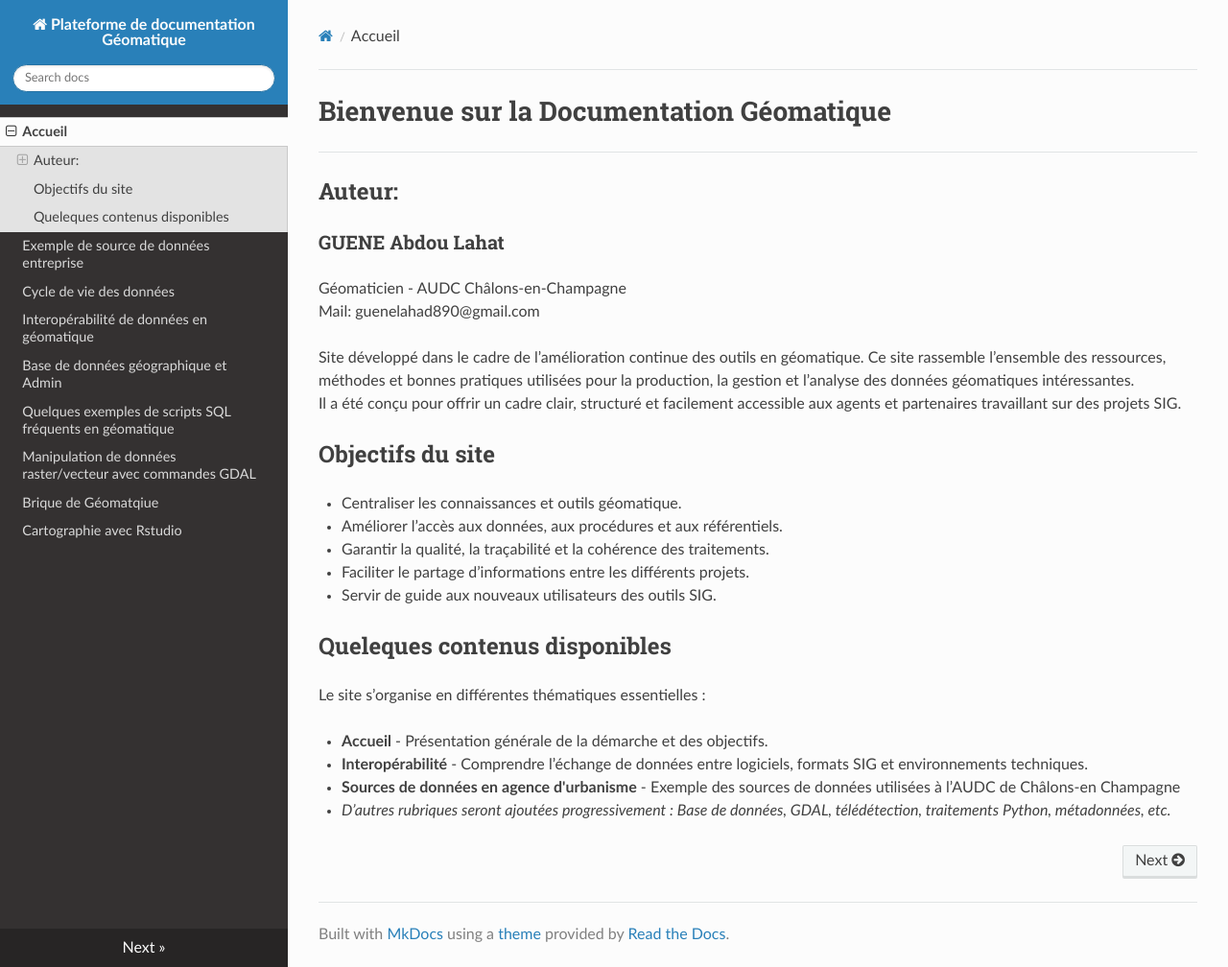
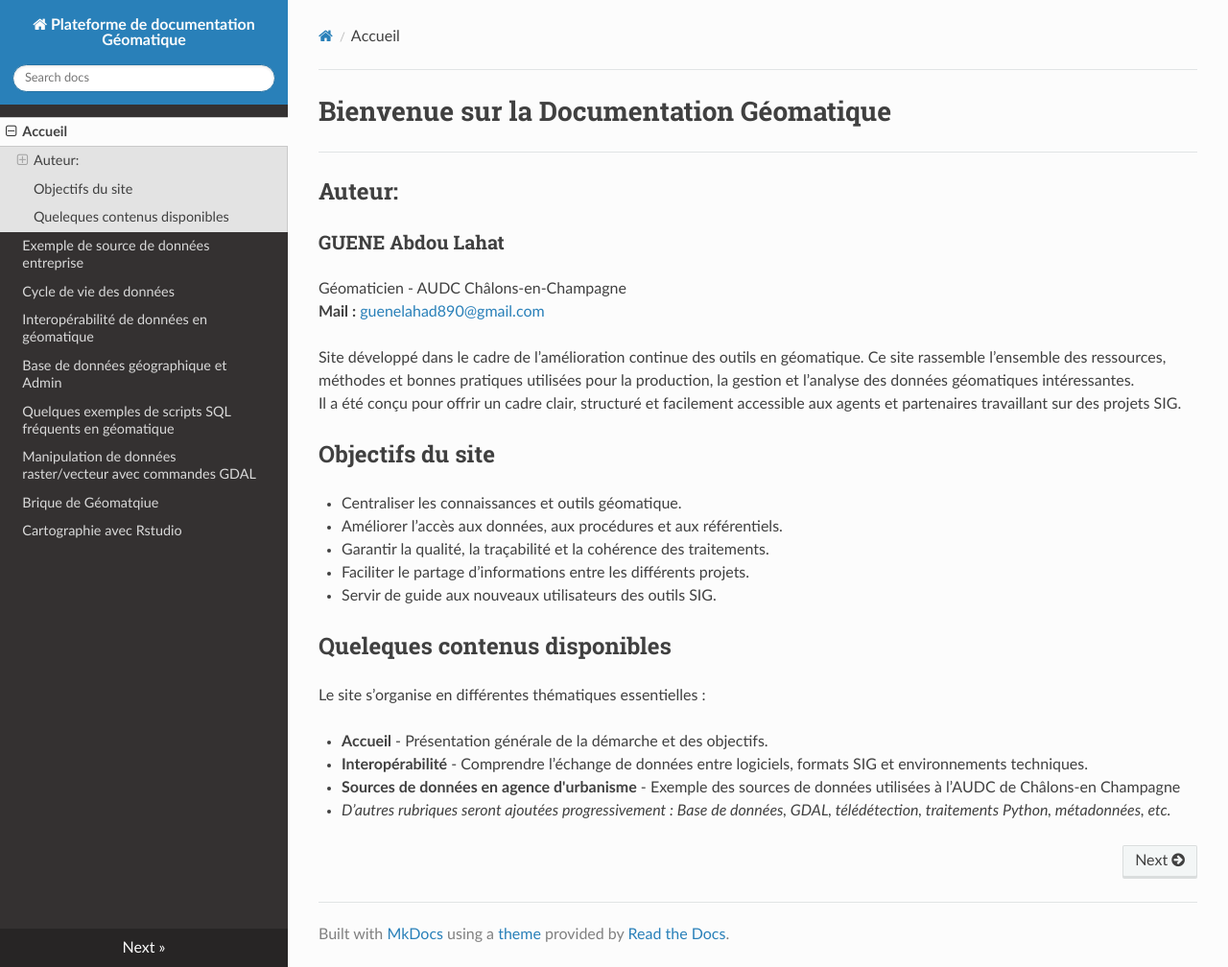
Before and after one commit to abdou123-guene/Site_de_documentation_geomatique, an MkDocs documentation site: the page built from docs/index.md, in a window 1280 px wide and 1008 px high. Shown: the whole window at 96% size. Built offline with MkDocs 1.6.1, drawn with Linux system fonts in a browser that asks for light colours; nearby versions of some CDN libraries; part of the change alters nothing that is shown.

```diff
--- a/docs/index.md
+++ b/docs/index.md
@@ -3,7 +3,7 @@
 ## Auteur:
 ### **GUENE Abdou Lahat**
 Géomaticien - AUDC Châlons-en-Champagne
-Mail: guenelahad890@gmail.com
+**Mail :** [guenelahad890@gmail.com](mailto:guenelahad890@gmail.com)
 
 Site développé dans le cadre de l’amélioration continue des outils en géomatique.
 Ce site rassemble l’ensemble des ressources, méthodes et bonnes pratiques utilisées pour la production, la gestion et l’analyse des données géomatiques intéressantes.
```
